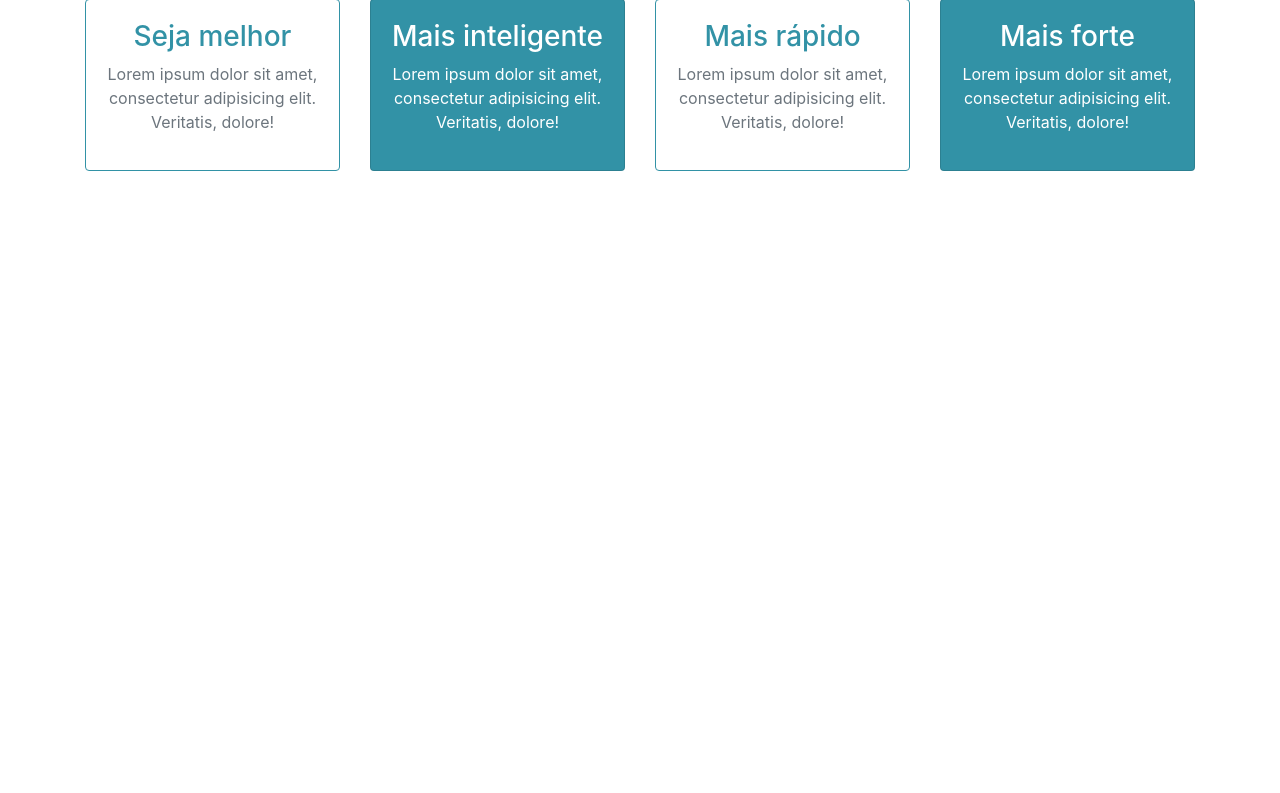
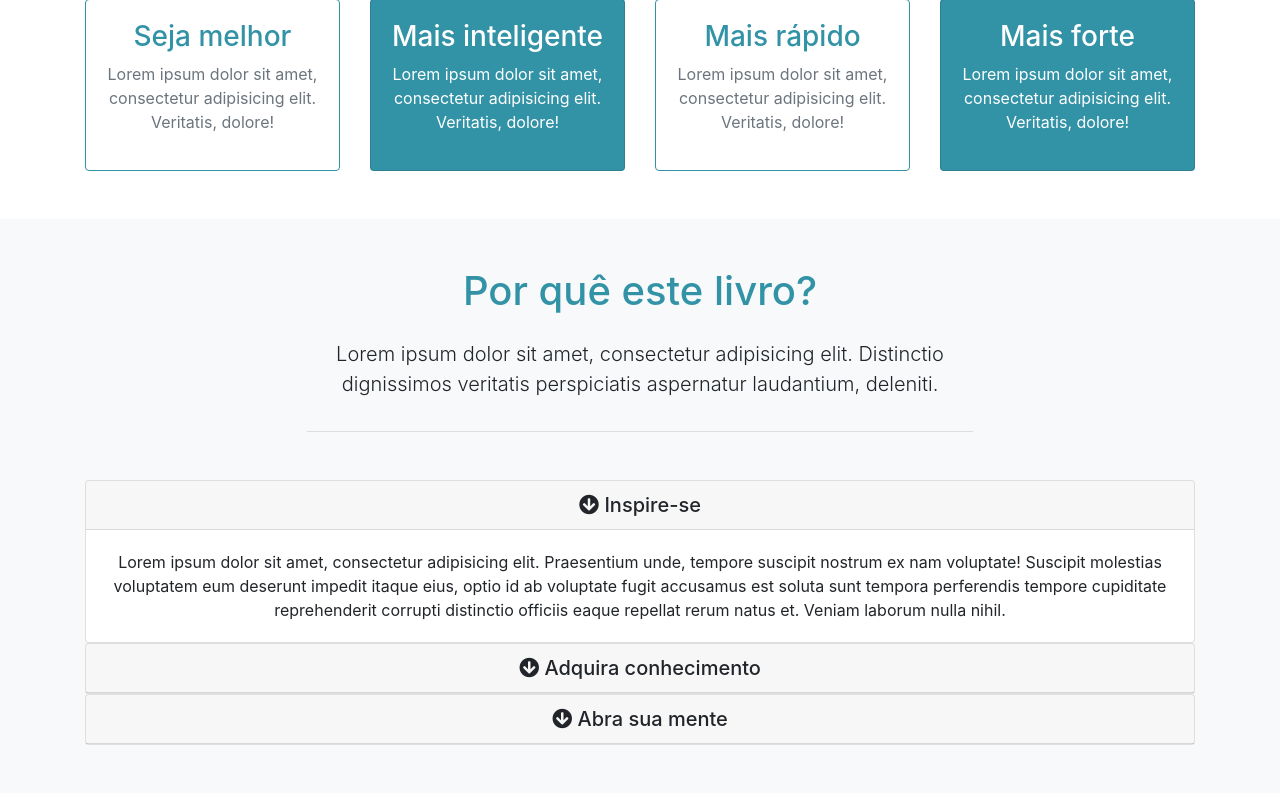
Before and after one commit to AsiG100/pascale-music, a PHP site: page / in a window 1280 px wide. Shown: the part 898-1691 px from the top of the page. Before the commit the page ends 1069 px from the top, so only its background shows below. Run offline with PHP 8.4, Linux system fonts and the light colour scheme; some libraries are stand-ins or nearby versions.

Commit message:
Add about section with accordion

```diff
--- a/css/style.css
+++ b/css/style.css
@@ -18,6 +18,10 @@ body {
       left: 0;
       width: 100%;
       height: 100%; }
+  body > #about .info-header {
+    width: 60%;
+    margin: auto;
+    border-bottom: 1px solid #ddd; }
 
 @media (max-width: 768px) {
   #showcase {
--- a/index.html
+++ b/index.html
@@ -117,6 +117,61 @@
     </div>
   </section>
 
+  <section id="about" class="py-5 text-center bg-light">
+    <div class="container">
+      <div class="row">
+        <div class="col">
+          <div class="info-header mb-5">
+            <h1 class="text-primary pb-3">Por quê este livro?</h1>
+            <p class="lead pb-3">Lorem ipsum dolor sit amet, consectetur adipisicing elit. Distinctio dignissimos veritatis perspiciatis aspernatur laudantium, deleniti.</p>
+          </div>
+          <div id="accordion">
+            <div class="card">
+              <div class="card-header">
+                <h5 class="mb-0">
+                  <div href="#collapse1" data-toggle="collapse" data-parent="#accordion">
+                    <i class="fas fa-arrow-circle-down"></i> Inspire-se
+                  </div>
+                </h5>
+              </div>
+              <div id="collapse1" class="collapse show">
+                <div class="card-body">Lorem ipsum dolor sit amet, consectetur adipisicing elit. Praesentium unde, tempore suscipit nostrum ex nam voluptate! Suscipit molestias voluptatem eum deserunt impedit itaque eius, optio id ab voluptate fugit accusamus est soluta sunt tempora perferendis tempore cupiditate reprehenderit corrupti distinctio officiis eaque repellat rerum natus et. Veniam laborum nulla nihil.</div>
+              </div>
+            </div>
+          </div>
+          <div id="accordion">
+            <div class="card">
+              <div class="card-header">
+                <h5 class="mb-0">
+                  <div href="#collapse2" data-toggle="collapse" data-parent="#accordion">
+                    <i class="fas fa-arrow-circle-down"></i> Adquira conhecimento
+                  </div>
+                </h5>
+              </div>
+              <div id="collapse2" class="collapse">
+                <div class="card-body">Lorem ipsum dolor sit amet, consectetur adipisicing elit. Praesentium unde, tempore suscipit nostrum ex nam voluptate! Suscipit molestias voluptatem eum deserunt impedit itaque eius, optio id ab voluptate fugit accusamus est soluta sunt tempora perferendis tempore cupiditate reprehenderit corrupti distinctio officiis eaque repellat rerum natus et. Veniam laborum nulla nihil.</div>
+              </div>
+            </div>
+          </div>
+          <div id="accordion">
+            <div class="card">
+              <div class="card-header">
+                <h5 class="mb-0">
+                  <div href="#collapse3" data-toggle="collapse" data-parent="#accordion">
+                    <i class="fas fa-arrow-circle-down"></i> Abra sua mente
+                  </div>
+                </h5>
+              </div>
+              <div id="collapse3" class="collapse">
+                <div class="card-body">Lorem ipsum dolor sit amet, consectetur adipisicing elit. Praesentium unde, tempore suscipit nostrum ex nam voluptate! Suscipit molestias voluptatem eum deserunt impedit itaque eius, optio id ab voluptate fugit accusamus est soluta sunt tempora perferendis tempore cupiditate reprehenderit corrupti distinctio officiis eaque repellat rerum natus et. Veniam laborum nulla nihil.</div>
+              </div>
+            </div>
+          </div>
+        </div>
+      </div>
+    </div>
+  </section>
+
   <script src="http://code.jquery.com/jquery-3.3.1.min.js" integrity="sha256-FgpCb/KJQlLNfOu91ta32o/NMZxltwRo8QtmkMRdAu8="
     crossorigin="anonymous"></script>
   <script src="https://cdnjs.cloudflare.com/ajax/libs/popper.js/1.14.3/umd/popper.min.js" integrity="sha384-ZMP7rVo3mIykV+2+9J3UJ46jBk0WLaUAdn689aCwoqbBJiSnjAK/l8WvCWPIPm49"
--- a/scss/style.scss
+++ b/scss/style.scss
@@ -28,6 +28,12 @@ body {
 			width: 100%;
 			height: 100%;
 		}
+	}
+
+	& > #about .info-header {
+		width: 60%;
+		margin: auto;
+		border-bottom: 1px solid #ddd;
 	}
 }
 
```
Also changed, not shown: 1 other file.
